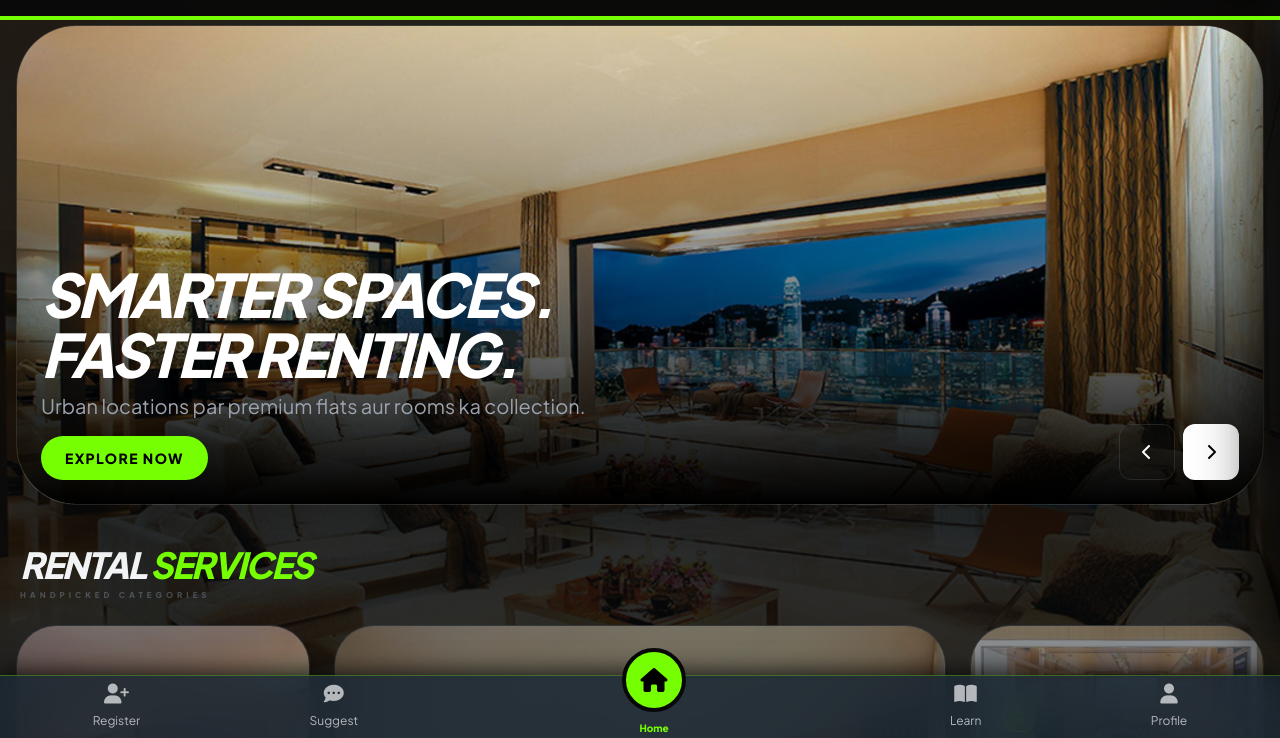
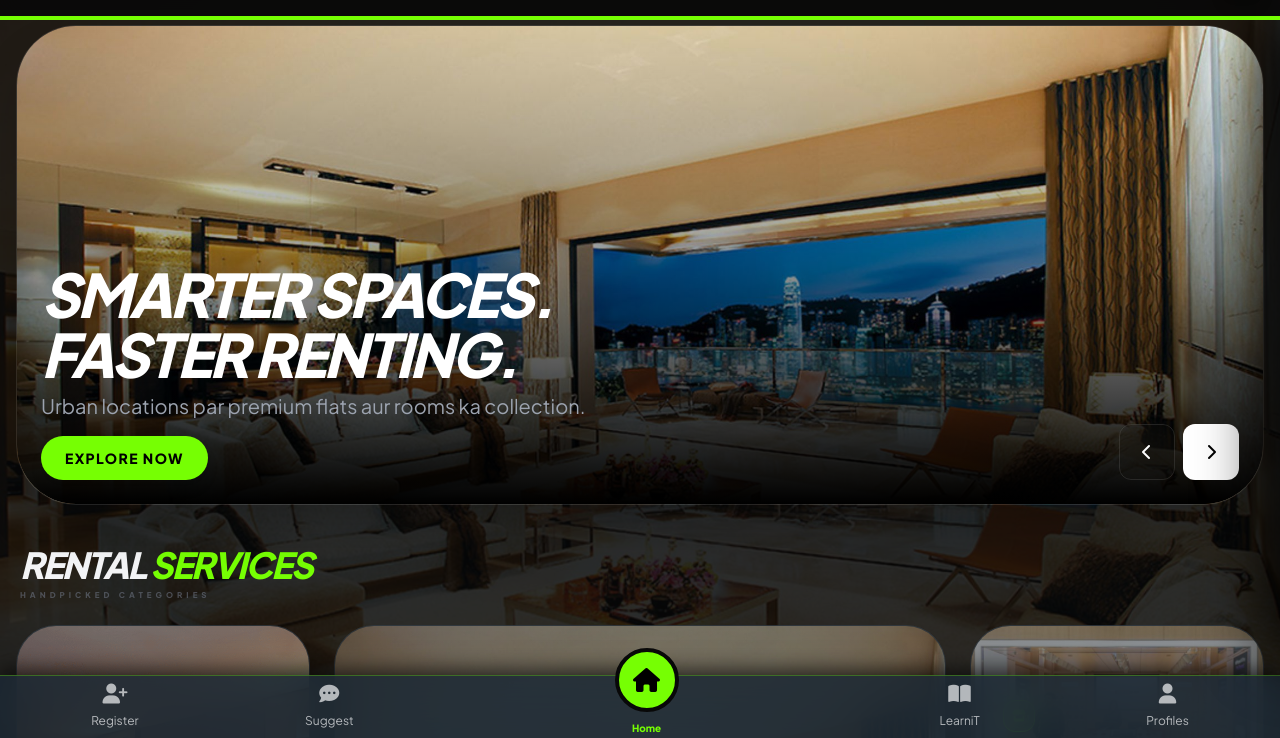
Before and after one commit to shekhu-tech/rentist, a plain HTML site: page main.html in a window 1280 px wide. Shown: the part 60-798 px from the top of the page. Drawn offline with nearby package versions, Linux system fonts and the light colour scheme.

Commit message:
Update main.html

```diff
--- a/main.html
+++ b/main.html
@@ -330,11 +330,11 @@
             </div>
             <a href="learn.html" class="nav-item-shs">
                 <i class="fas fa-book-open text-xl mb-1"></i>
-                <span class="font-medium">Learn</span>
+                <span class="font-medium">LearniT</span>
             </a>
             <a href="see_my_listings.html" class="nav-item-shs">
                 <i class="fas fa-user text-xl mb-1"></i>
-                <span class="font-medium">Profile</span>
+                <span class="font-medium">Profiles</span>
             </a>
         </div>
     </nav>
```
